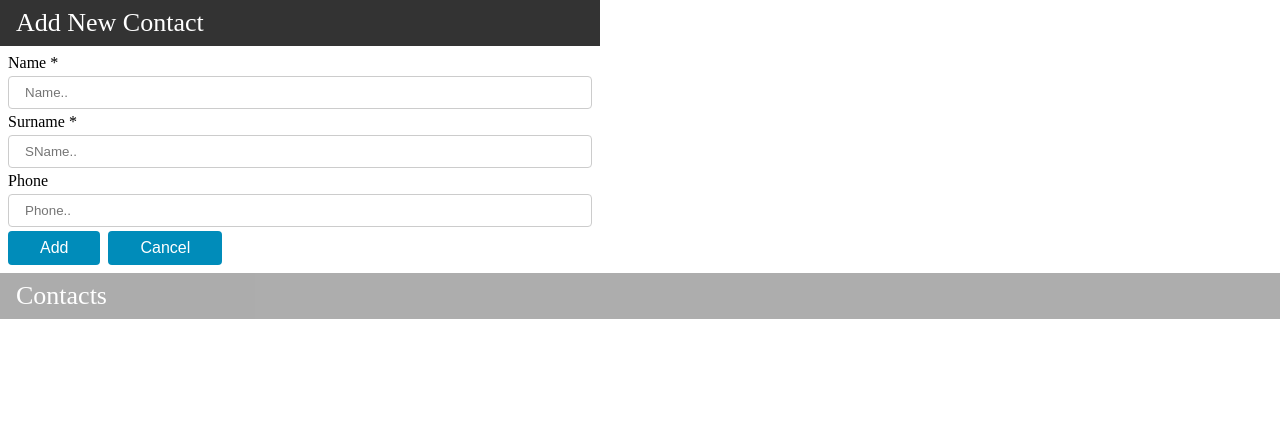
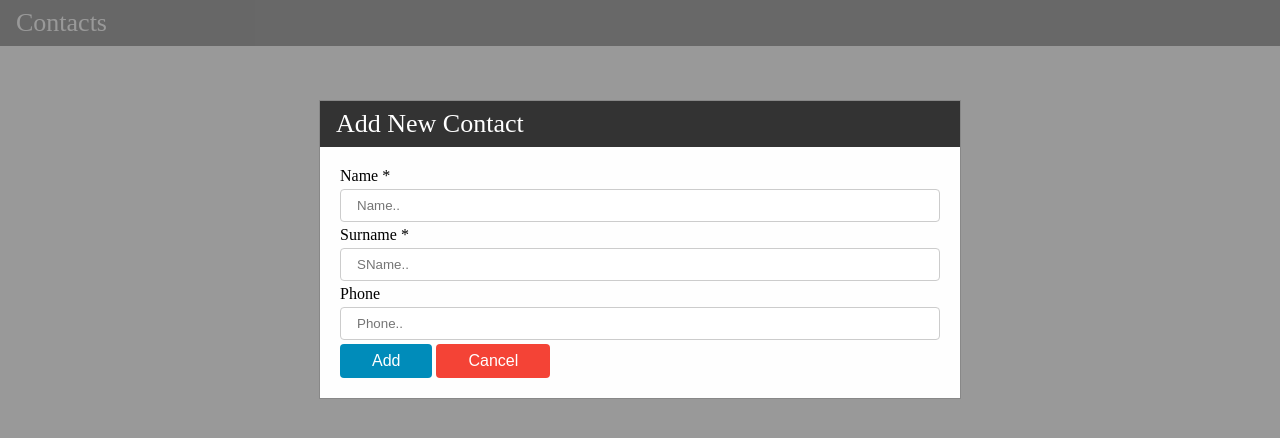
Before and after one commit to VitaliyErofeev/VueTest, a Vue app: page / in a window 1280 px wide. Both pictures are taken after a click on the button "Add". Shown: the top 438 px of the page. Built offline with nearby package versions, Linux system fonts and the light colour scheme.

Commit message:
Add styles

```diff
--- a/src/scss/main.scss
+++ b/src/scss/main.scss
@@ -20,6 +20,31 @@
 }
 
 .main-container {
+  .modal {
+    position: fixed;
+    z-index: 1;
+    padding-top: 100px;
+    left: 0;
+    top: 0;
+    width: 100%;
+    height: 100%;
+    overflow: auto;
+    background-color: rgb(0, 0, 0);
+    background-color: rgba(0, 0, 0, 0.4);
+    > div {
+      background-color: #fefefe;
+      margin: auto;
+      border: 1px solid #888;
+      width: 50%;
+      .form {
+        padding: 20px;
+        button:nth-of-type(1) {
+          margin-right: 4px;
+        }
+      }
+    }
+  }
+
   .content {
     max-width: 600px;
     .form {
--- a/src/views/ContactsList.vue
+++ b/src/views/ContactsList.vue
@@ -1,7 +1,8 @@
 <template>
   <div class="main-container">
     <!-- form for adding new contact -->
-    <div v-if="add" class="content">
+    <div v-if="add" class="modal">
+      <div>
         <div class="toolbar">
           <span>Add New Contact</span>
         </div>
@@ -17,8 +18,9 @@
 
           <br />
           <button type="submit">Add</button>
-        <button class="cancel-button" @click="add = false">Cancel</button>
+          <button class="cancel-button red" @click="add = false">Cancel</button>
         </form>
+      </div>
     </div>
     <!-- table for contacts -->
     <div class="contact-list" :class="{ 'disabled-block': add }">
```
Lines whose indentation alone changed are shown as unchanged.
